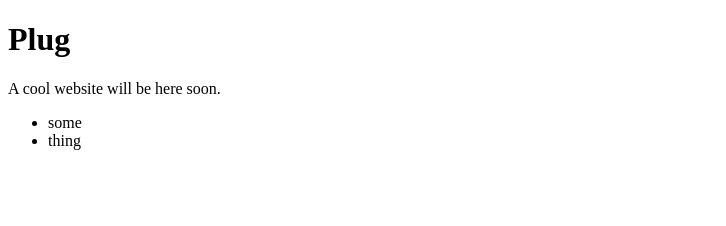
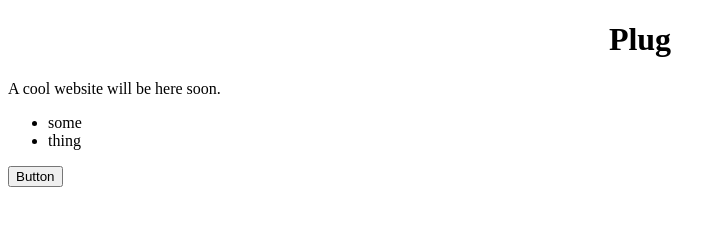
Before and after one commit to SpidX9226/fullsteck-1.1, a plain HTML site: page src/main.html in a window 1280 px wide. Shown: the whole page, without its empty margins (0-726 px from the left). Drawn offline with Linux system fonts and the light colour scheme.

Commit message:
fixed teg and add button

```diff
--- a/src/main.html
+++ b/src/main.html
@@ -2,7 +2,7 @@
 <html lang="ru">
 <head>
     <style>
-        #123 {
+        #heading123 {
             text-align: center;
         }
     </style>
@@ -12,11 +12,12 @@
     <title> plug </title>
 </head>
 <body>
-    <h1 id="123"> Plug </h1>
+    <h1 id="heading123"> Plug </h1>
     <p> A cool website will be here soon. </p>
     <ul>
         <li> some </li>
         <li> thing </li>
     </ul>
+    <button> Button </button>
 </body>
 </html>
```
